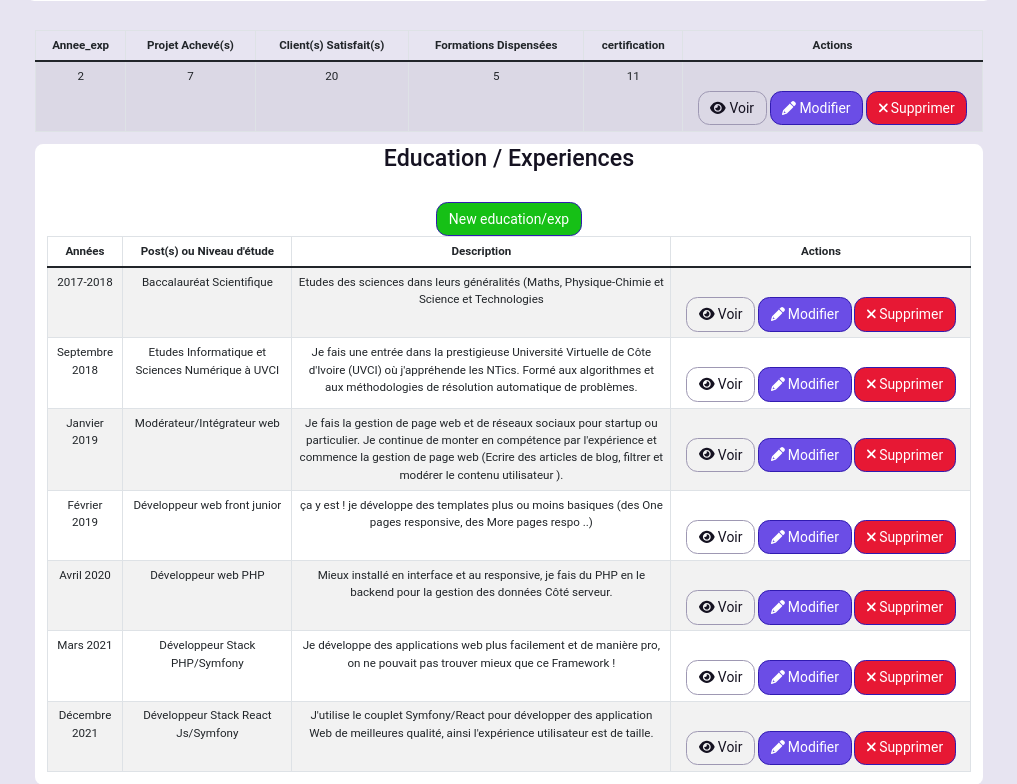
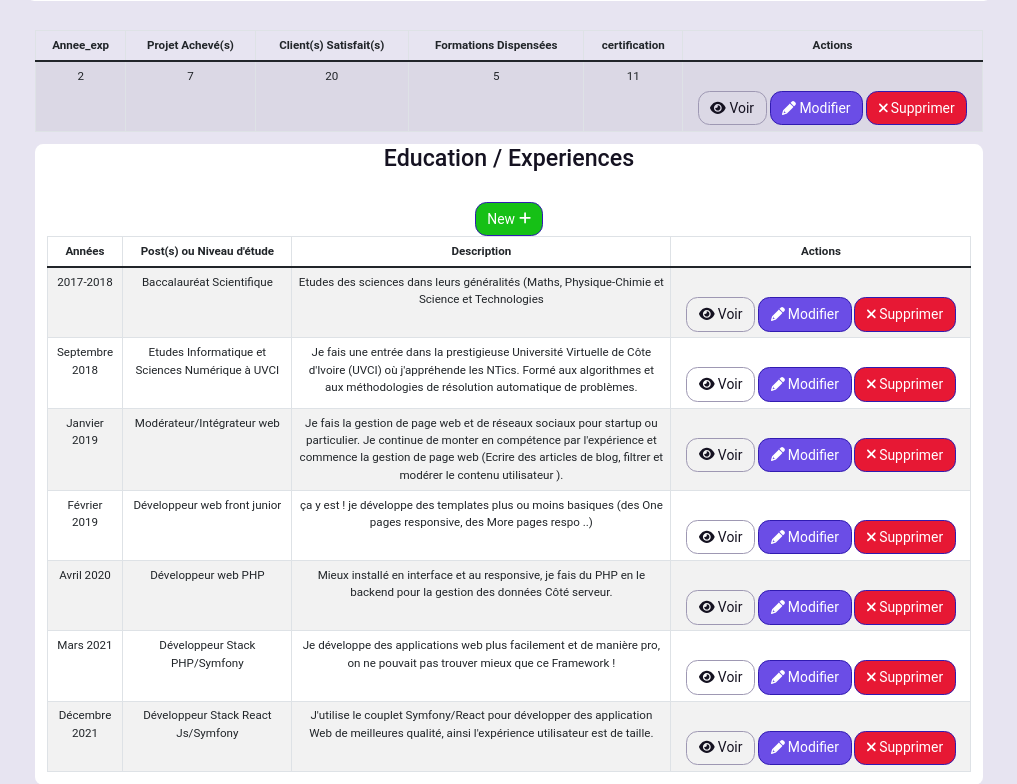
Before and after one commit to alban-okoby/e-cv, a PHP site: page /admin/index.php in a window 1280 px wide. Shown: the part 420-1204 px from the top of the page, without its empty margins (131-1148 px from the left). Run offline with PHP 8.4, Linux system fonts and the light colour scheme; data comes from the database, SQL or seed files in the repository; data that the repository does not hold is empty; some libraries are stand-ins or nearby versions.

Commit message:
Update index.php

```diff
--- a/admin/index.php
+++ b/admin/index.php
@@ -150,8 +150,10 @@
         </div>
         <div class="education">
                 <h2>Education / Experiences </h2>
-                <a href="./src/Controller/InsertEducation.php" class="btn btn-success">New education/exp</a>
-                <table class="table table-striped table-bordered">
+                <div class="action">
+                    <a href="./src/Controller/UpdateEducation.php" class="btn btn-success">New <span class="fas fa-plus" ></span></a>
+                </div>
+                    <table class="table table-striped table-bordered">
                     <thead>
                         <tr>
                             <th>Années</th>
```
